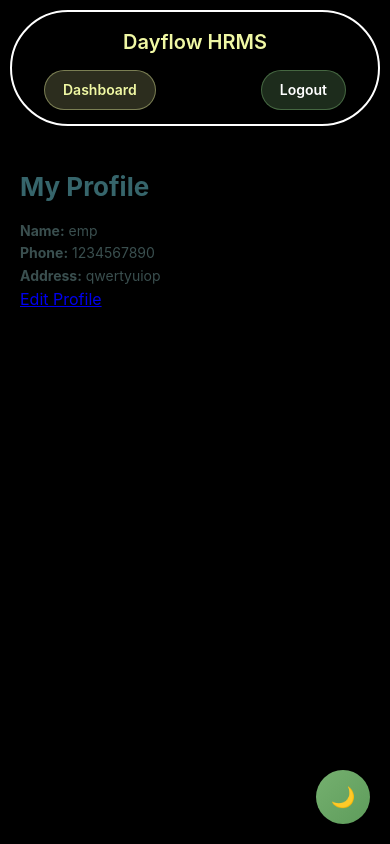
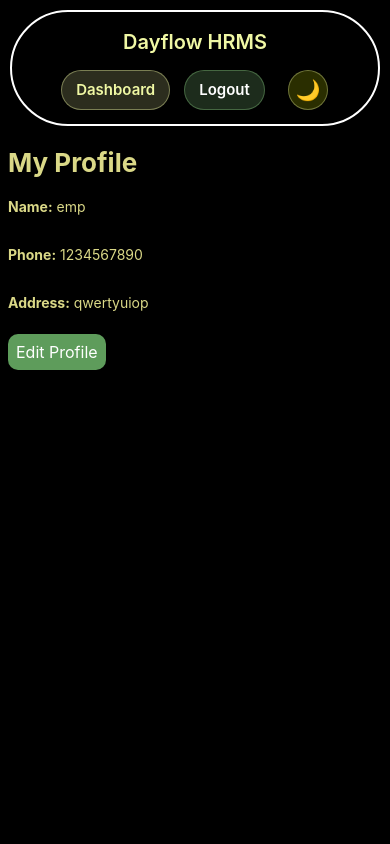
Before and after one commit to Krizh27/dorji-project, a Flask app: page /employee/profile in a window 390 px wide. Run offline with Flask 3, Linux system fonts and the light colour scheme; a user stored in the database is signed in.

Commit message:
Fix navbar layout and theme toggle responsive behavior

```diff
--- a/static/script.js
+++ b/static/script.js
@@ -1,30 +1,32 @@
-const btn = document.getElementById("themeToggle");
-
-/* apply saved theme ASAP */
+/* apply saved theme early */
 if (localStorage.getItem("theme") === "light") {
     document.documentElement.classList.add("light-theme");
 }
 
-/* set icon safely */
-function setIcon() {
-    if (!btn) return;
-    btn.textContent =
-        document.documentElement.classList.contains("light-theme")
+/* get all toggle buttons */
+const buttons = document.querySelectorAll(".theme-toggle");
+
+/* update icons on all toggles */
+function setIcons() {
+    const icon = document.documentElement.classList.contains("light-theme")
         ? "☀️"
         : "🌙";
+
+    buttons.forEach(btn => btn.textContent = icon);
 }
 
-setIcon();
+setIcons();
 
-/* toggle */
-if (btn) {
-    btn.onclick = () => {
+/* attach toggle handler to every button (mobile + desktop) */
+buttons.forEach(btn => {
+    btn.addEventListener("click", () => {
         document.documentElement.classList.toggle("light-theme");
 
         const isLight =
             document.documentElement.classList.contains("light-theme");
 
         localStorage.setItem("theme", isLight ? "light" : "dark");
-        setIcon();
-    };
-}
+
+        setIcons();
+    });
+});
--- a/static/style.css
+++ b/static/style.css
@@ -22,12 +22,16 @@ body {
     color: #1f2933;
     line-height: 1.6;
     background: #000;
+    overflow-x: hidden;
 }
 
 
 
 @media (max-width: 668px) {
-
+    .theme-toggle-nav{
+        background-color: #1e4620;
+        color: #2f565b;
+    }
     nav {
         flex-direction: column;
         border-radius: 16px;
@@ -43,15 +47,94 @@ body {
         flex-wrap: wrap;
     }
 
+    .theme-toggle{
+        display: none;
+    }
 
+.table-scroll {
+    width: 100%;
+    overflow-x: auto;
+    -webkit-overflow-scrolling: touch; /* smooth mobile scroll */
+}
 
+.table-scroll::-webkit-scrollbar {
+    height: 6px;
+}
+
+.edit-employee-profile input{
+    margin: -50px;
+}
+
+.leave-employee-page input{
+    margin-bottom: -30px;
+}
+
+.leave-employee-page select{
+    margin-bottom: -30px;
+}
+.leave-employee-page h3{
+    margin-bottom:10px;
+}
+.edit-employee-profile input{
+    margin-bottom: -30px;
+}
+}
+
+.profile-employee a{
+    background-color:#5e9c5b;
+    padding: 8px;
+    border-radius: 10px;
+    text-decoration: none;
+    color: white;
+}
+.attendance-page a{
+    background-color:#5e9c5b;
+    padding: 8px;
+    border-radius: 10px;
+    text-decoration: none;
+    color: white;
 }
 
 
 
 @media (min-width: 768px) { /* desktop */
+    .nav{
+        justify-content: space-between;
+    }
+    .theme-toggle-nav{
+        display: none;
+    }
+
+/* =========================
+   FLOATING THEME TOGGLE
+========================= */
+ .theme-toggle{
+    position: fixed;
+    right: 20px;
+    bottom: 20px;
+    z-index: 2000;
+    display: flex;
+    justify-content: center;
+    align-items: center;
+    width: 54px;
+    height: 54px;
+    border-radius: 50%;
+    border: none;
+    cursor: pointer;
+    font-size: 20px;
+
+    background-color: #000;
+    color: #fff;
+
+    box-shadow: 0 8px 22px rgba(0,0,0,0.35);
+
+    transition:
+        transform 0.2s ease,
+        box-shadow 0.2s ease;
+}
 
 }
+
 
 /* =========================
    NAVBAR (GLASS + GRADIENT SLIDE)
@@ -177,7 +260,7 @@ nav h2:hover {
 h2 {
     font-size: 26px;
     margin-bottom: 12px;
-    color: #36656B;
+    color: #DAD887;
 }
 
 h3 {
@@ -187,7 +270,7 @@ h3 {
 }
 
 p {
-    color: #3a4f4f;
+    color: #DAD887;
     font-size: 14px;
 }
 
@@ -444,42 +540,6 @@ tr:hover {
     text-decoration: underline;
 }
 
-/* =========================
-   FLOATING THEME TOGGLE
-========================= */
-.theme-toggle {
-    position: fixed;
-    right: 20px;
-    bottom: 20px;
-    z-index: 2000;
-    display: flex;
-    justify-content: center;
-    align-items: center;
-    width: 54px;
-    height: 54px;
-    border-radius: 50%;
-    border: none;
-    cursor: pointer;
-    font-size: 20px;
-
-    background: linear-gradient(135deg, #75B06F, #5e9c5b);
-    color: #fff;
-
-    box-shadow: 0 8px 22px rgba(0,0,0,0.35);
-
-    transition:
-        transform 0.2s ease,
-        box-shadow 0.2s ease;
-}
-
-.theme-toggle:hover {
-    transform: translateY(-3px) scale(1.05);
-    box-shadow: 0 12px 28px rgba(0,0,0,0.45);
-}
-
-.theme-toggle:active {
-    transform: scale(0.95);
-}
 
 /* =========================
    LIGHT THEME — FULL COLOR MAP
@@ -850,14 +917,9 @@ tr:hover {
     position: fixed;
     right: 20px;
     bottom: 20px;
-
-    z-index: 99999;
-
     pointer-events: auto;
     touch-action: manipulation;
     -webkit-tap-highlight-color: transparent;
-
-    transform: translateZ(0);
 }
 
 .theme-toggle:focus {
@@ -885,3 +944,193 @@ th, td {
     padding: 16px;
 }
 }
+
+td a{
+    background-color:#5e9c5b;
+    padding: 8px;
+    border-radius: 10px;
+    text-decoration: none;
+    color: white;
+}
+
+td a:hover{
+    color: #DAD887;
+}
+
+
+
+/* =========================
+   COMPACT TABLE — MOBILE
+========================= */
+
+@media (max-width: 768px) {
+
+  table th,
+  table td {
+      padding: 6px 8px;
+      font-size: 11px;
+  }
+
+  table a{
+    padding: 3px;
+    border-radius: 6px;
+  }
+
+    .container {
+      margin: 16px auto;
+      padding: 0 8px;
+  }
+/* =========================
+   LEAVE ADMIN — COMPACT TABLE
+========================= */
+
+.leave-admin-page table th,
+.leave-admin-page table td {
+    padding: 10px 6px !important;
+    font-size: 11px !important;
+    line-height: 1.2;
+}
+/* =========================
+   PAYROLL — COMPACT TABLE
+========================= */
+
+.payroll-page table th,
+.payroll-page table td {
+    padding: 10px 6px !important;
+    font-size: 11px !important;
+    line-height: 1.2;
+}
+
+/* email column wrap instead of stretching table */
+.payroll-page table td:nth-child(2) {
+    word-break: break-all;
+}
+.edit_employee_profile input{
+    margin-bottom: -30px;
+}
+}
+
+
+/* =========================
+   NAVBAR THEME TOGGLE
+========================= */
+
+.theme-toggle-nav {
+    display: none; /* hidden by default (desktop) */
+    width: 38px;
+    height: 38px;
+    padding: 0;
+    border-radius: 50%;
+    border: 1px solid rgba(240,248,164,0.35);
+
+    background: rgba(229, 255, 0, 0.18);
+    color: #F0F8A4;
+
+    font-size: 18px;
+
+    cursor: pointer;
+
+    align-items: center;
+    justify-content: center;
+
+    /* override global button gradient */
+
+    /* tap safety */
+    touch-action: manipulation;
+    -webkit-tap-highlight-color: transparent;
+
+    transition: background 0.2s ease,
+            border-color 0.2s ease,
+            color 0.2s ease;
+
+}
+
+
+.theme-toggle-nav:hover {
+    background: rgba(240,248,164,0.3);
+    box-shadow: 0 4px 12px rgba(240,248,164,0.35);
+}
+.light-theme .theme-toggle-nav {
+    background-color: #ffffff99;
+    color: #2f565b;
+    border-color: #b7d6cf;
+}
+
+.light-theme .theme-toggle-nav:hover {
+    background: #ffffff99;
+    box-shadow: 0 4px 10px rgba(47,86,91,0.25);
+}
+@media (max-width: 768px) {
+
+    /* show nav toggle */
+    .theme-toggle-nav {
+        display: inline-flex;
+    }
+
+    /* hide floating toggle only */
+    .theme-toggle-float {
+        display: none;
+    }
+    /* =========================
+   NAV TOGGLE — NO MOVE EFFECT
+========================= */
+
+.theme-toggle-nav,
+.theme-toggle-nav:hover,
+.theme-toggle-nav:active,
+.theme-toggle-nav:focus {
+    transform: none !important;
+    box-shadow: none !important;
+
+}
+
+}
+/* =========================
+   MOBILE NAV BUTTON SPACING
+========================= */
+
+@media (max-width: 768px) {
+
+    .nav-actions {
+        display: flex;
+        flex-wrap: wrap;
+        justify-content: center;
+    }
+
+    .nav-actions li {
+        margin: 0;
+    }
+    .nav-right {
+        width: 100%;
+        display: flex;
+        justify-content: center;
+        margin-right: 50px;
+    }
+    .nav-btn {
+        padding: 7px 14px;
+        font-size: 15px;
+    }
+    .theme-toggle-nav{
+        width: 40px;
+        height: 40px;
+        font-size: 20px;
+        margin-right: 30px;
+        margin-bottom: -6px;
+    }
+
+}
+@media (max-width: 767px) {
+    .theme-toggle-nav {
+        display: inline-flex;
+    }
+
+    .theme-toggle-float {
+        display: none;
+    }
+}
+
+@media (min-width: 768px) {
+    .theme-toggle-nav {
+        display: none;
+    }
+}
--- a/templates/admin/edit_employee.html
+++ b/templates/admin/edit_employee.html
@@ -1,6 +1,11 @@
 {% extends "base.html" %}
 
+
+
 {% block content %}
+<div class="edit_employee_profile">
+
+
 <h2>Edit Employee</h2>
 
 <form method="post">
@@ -20,4 +25,5 @@
 
     <button type="submit">Save</button>
 </form>
+</div>
 {% endblock %}
--- a/templates/admin/leave_action.html
+++ b/templates/admin/leave_action.html
@@ -6,6 +6,7 @@
 <p><strong>Employee:</strong> {{ leave.user.employee_id }}</p>
 <p><strong>Type:</strong> {{ leave.leave_type }}</p>
 <p><strong>Dates:</strong> {{ leave.start_date }} → {{ leave.end_date }}</p>
+<br>
 <p><strong>Reason:</strong> {{ leave.reason }}</p>
 <br>
 <form method="post">
--- a/templates/admin/payroll.html
+++ b/templates/admin/payroll.html
@@ -1,9 +1,10 @@
 {% extends "base.html" %}
 
 {% block content %}
+<div class="payroll-page">
 <h2>Payroll Overview</h2>
 
-<table border="1" cellpadding="8">
+<table border="1">
     <tr>
         <th>Employee ID</th>
         <th>Email</th>
@@ -26,4 +27,5 @@
     </tr>
     {% endfor %}
 </table>
+</div>
 {% endblock %}
--- a/templates/auth/login.html
+++ b/templates/auth/login.html
@@ -14,7 +14,7 @@
 
         <p>
             Don’t have an account?
-            <a href="{{ url_for('signup') }}">Sign up</a>
+            <a class="new-signup" href="{{ url_for('signup') }}">Sign up</a>
         </p>
     </div>
 </div>
--- a/templates/base.html
+++ b/templates/base.html
@@ -2,7 +2,8 @@
 <html lang="en">
 <head>
     <meta charset="UTF-8">
-    <meta name="viewport" content="width=device-width, initial-scale=1.0">
+    <meta name="viewport" content="width=device-width, initial-scale=1">
+
 
     <!-- theme preload -->
     <script>
@@ -17,11 +18,13 @@
 <body>
 
 <!-- ================= NAVBAR ================= -->
-<nav>
+<nav class="navbar">
     <h2>Dayflow HRMS</h2>
 
+    <div class="nav-right">
         {% if current_user.is_authenticated %}
             <ul class="nav-actions">
+
                 {% if current_user.role == "ADMIN" %}
                 <li>
                     <a href="{{ url_for('admin_dashboard') }}"
@@ -44,45 +47,21 @@
                         Logout
                     </a>
                 </li>
+                <li>
+                    <button class="theme-toggle theme-toggle-nav">🌙</button>
+                </li>
             </ul>
         {% endif %}
+        </div>
         </nav>
-
-
 
 <!-- ================= CONTENT ================= -->
 <div class="container">
     {% block content %}{% endblock %}
 </div>
 
-<button id="themeToggle" class="theme-toggle">
-    🌙
-</button>
+<button class="theme-toggle theme-toggle-float">🌙</button>
 
 </body>
 <script src="/static/script.js"></script>
-
-<script>
-const btn = document.getElementById("themeToggle");
-
-function setIcon() {
-    if (!btn) return;
-    btn.textContent =
-        document.documentElement.classList.contains("light-theme")
-        ? "☀️"
-        : "🌙";
-}
-
-setIcon();
-
-if (btn) {
-    btn.onclick = () => {
-        document.documentElement.classList.toggle("light-theme");
-        const isLight =
-            document.documentElement.classList.contains("light-theme");
-        localStorage.setItem("theme", isLight ? "light" : "dark");
-        setIcon();
-    };
-}
-</script>
 </html>
--- a/templates/employee/edit_profile.html
+++ b/templates/employee/edit_profile.html
@@ -1,6 +1,7 @@
 {% extends "base.html" %}
 
 {% block content %}
+<div class="edit_employee_profile">
 <h2>Edit Profile</h2>
 
 <form method="post">
@@ -14,4 +15,6 @@
 
     <button type="submit">Save</button>
 </form>
+</div>
+
 {% endblock %}
--- a/templates/employee/profile.html
+++ b/templates/employee/profile.html
@@ -1,11 +1,16 @@
 {% extends "base.html" %}
 
 {% block content %}
+<div class="profile-employee">
 <h2>My Profile</h2>
 
 <p><strong>Name:</strong> {{ profile.full_name if profile else "" }}</p>
+<br>
 <p><strong>Phone:</strong> {{ profile.phone if profile else "" }}</p>
+<br>
 <p><strong>Address:</strong> {{ profile.address if profile else "" }}</p>
+<br>
 
 <a href="{{ url_for('edit_employee_profile') }}">Edit Profile</a>
+</div>
 {% endblock %}
```
Also changed, not shown: other parts of static/style.css (+28 -11 lines), templates/admin/attendance.html (+23 -9 lines), templates/admin/leaves.html (+8 -2 lines), templates/employee/attendance.html (+14 -10 lines), templates/employee/leave.html (+9 -4 lines), instance/dayflow.db. Lines whose indentation alone changed are shown as unchanged.
